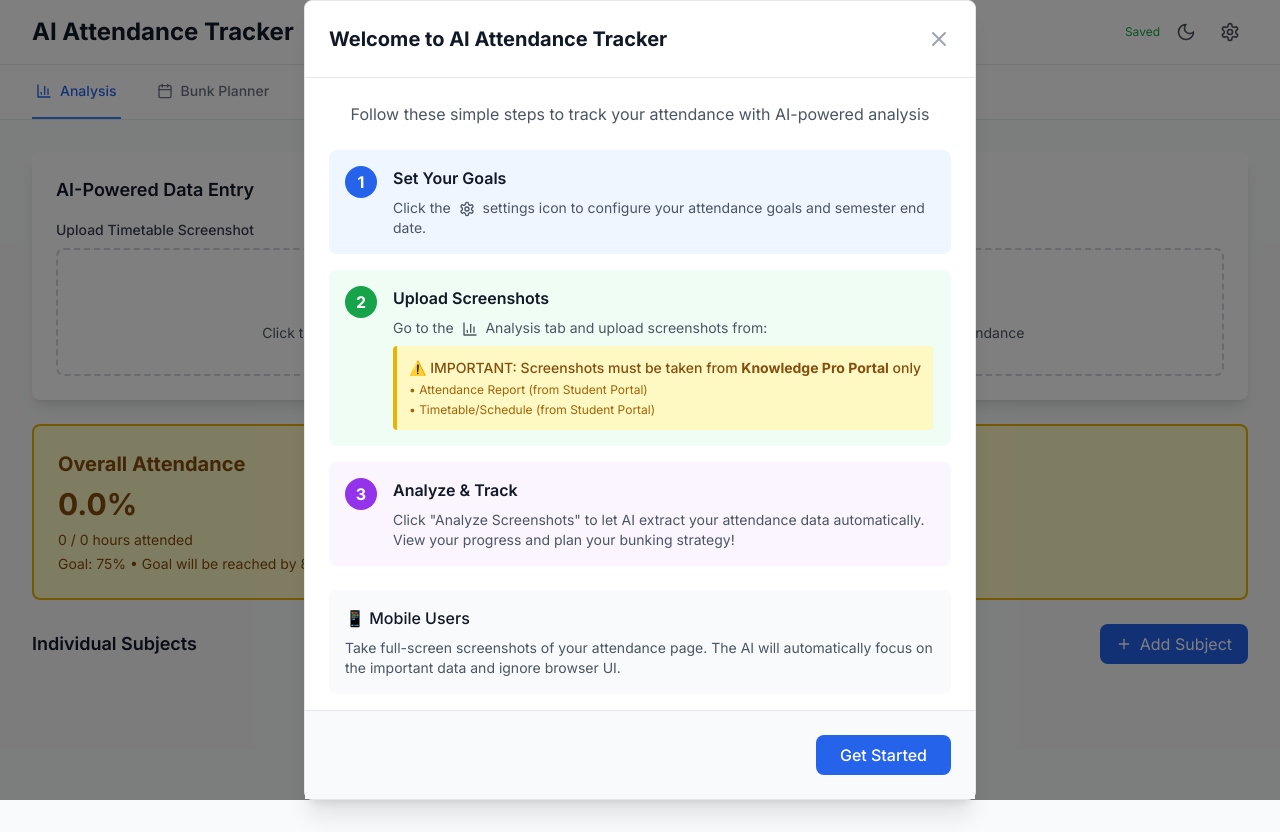
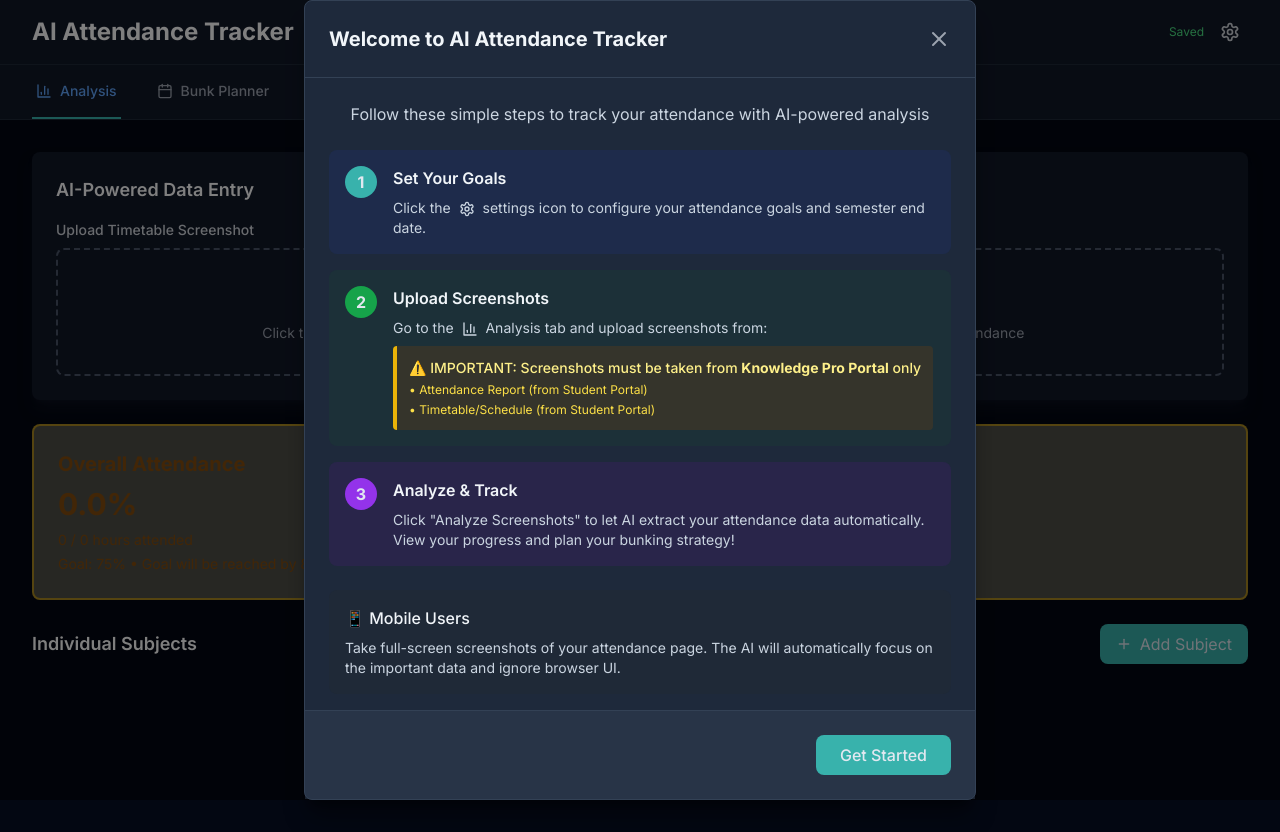
Before and after one commit to ShivaGodara/AttendanceCalculator02, a Next.js app: page / in a window 1280 px wide. Built offline with nearby package versions, Linux system fonts and the light colour scheme.

Commit message:
UI: Remove dark mode toggle and force permanent dark theme

```diff
--- a/app/page.tsx
+++ b/app/page.tsx
@@ -9,12 +9,12 @@ import LeaveAnalysisTab from '@/components/LeaveAnalysisTab';
 import SettingsPanel from '@/components/SettingsPanel';
 import Toast from '@/components/Toast';
 import WelcomeModal from '@/components/WelcomeModal';
-import { Settings as SettingsIcon, BarChart3, Calendar, FileText, Sun, Moon } from 'lucide-react';
+import { Settings as SettingsIcon, BarChart3, Calendar, FileText } from 'lucide-react';
 
 export default function Home() {
   const [activeTab, setActiveTab] = useState('analysis');
   const [showSettings, setShowSettings] = useState(false);
-  const [darkMode, setDarkMode] = useState(false);
+
   const [saveStatus, setSaveStatus] = useState<'saved' | 'saving' | 'error'>('saved');
   const [showClearDialog, setShowClearDialog] = useState(false);
   const [toast, setToast] = useState<{type: 'success' | 'error' | 'info', message: string} | null>(null);
@@ -34,10 +34,8 @@ export default function Home() {
     if (saved) {
       setAppData(saved);
     }
-    const savedDarkMode = loadFromLocalStorage('darkMode');
-    if (savedDarkMode !== null) {
-      setDarkMode(savedDarkMode);
-    }
+    // Always enable dark mode
+    document.documentElement.classList.add('dark');
 
     // Show welcome modal for first-time users
     const hasVisited = loadFromLocalStorage('hasVisited');
@@ -62,14 +60,7 @@ export default function Home() {
     }
   }, [appData]);
 
-  useEffect(() => {
-    saveToLocalStorage('darkMode', darkMode);
-    if (darkMode) {
-      document.documentElement.classList.add('dark');
-    } else {
-      document.documentElement.classList.remove('dark');
-    }
-  }, [darkMode]);
+
 
   const updateSubjects = (subjects: Subject[]) => {
     setAppData(prev => ({ ...prev, subjects }));
@@ -166,12 +157,7 @@ export default function Home() {
                 </span>
               </div>
 
-              <button
-                onClick={() => setDarkMode(!darkMode)}
-                className="p-2 text-gray-600 dark:text-gray-300 hover:text-gray-900 dark:hover:text-white hover:bg-gray-100 dark:hover:bg-gray-700 rounded-lg"
-              >
-                {darkMode ? <Sun className="w-5 h-5" /> : <Moon className="w-5 h-5" />}
-              </button>
+
               <button
                 onClick={() => setShowSettings(true)}
                 className="p-2 text-gray-600 dark:text-gray-300 hover:text-gray-900 dark:hover:text-white hover:bg-gray-100 dark:hover:bg-gray-700 rounded-lg"
```
